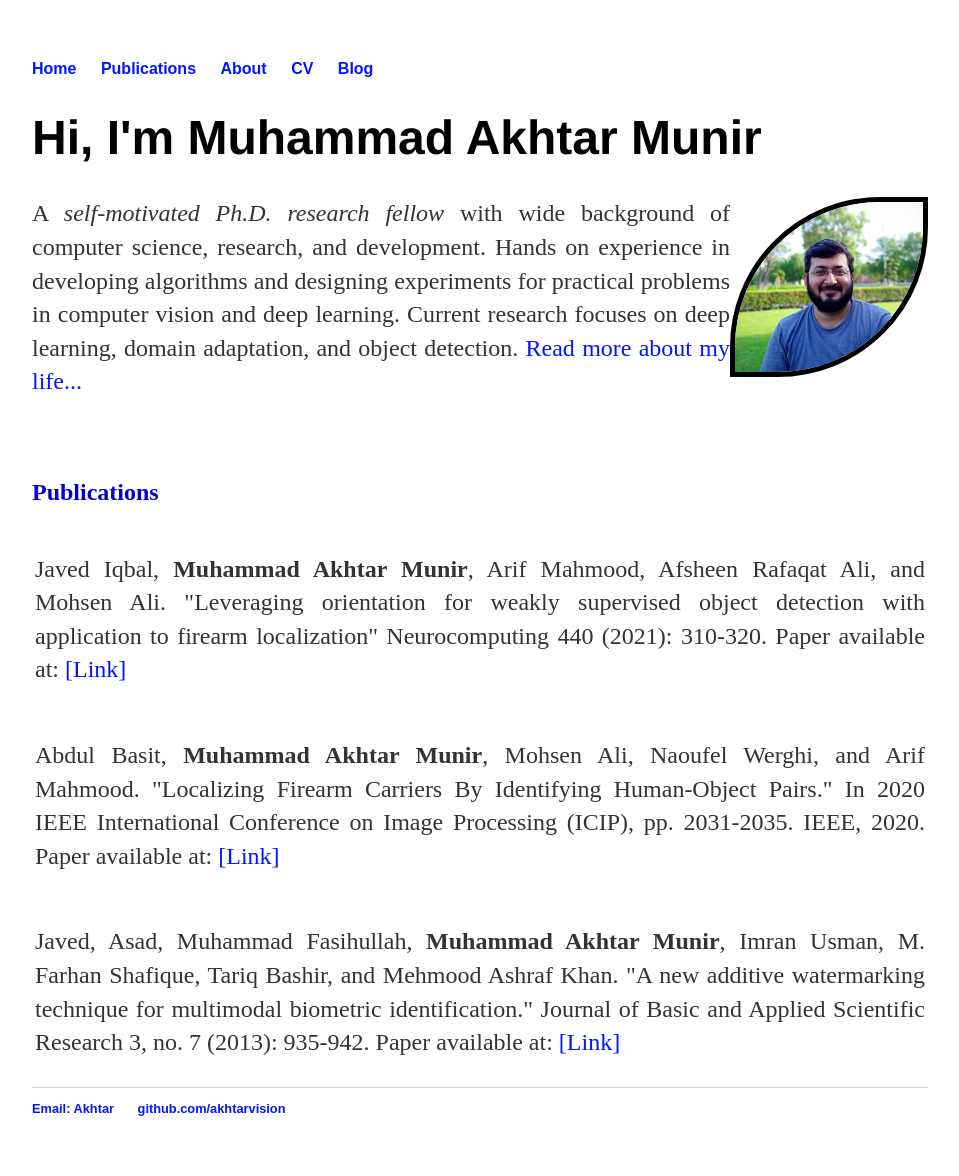
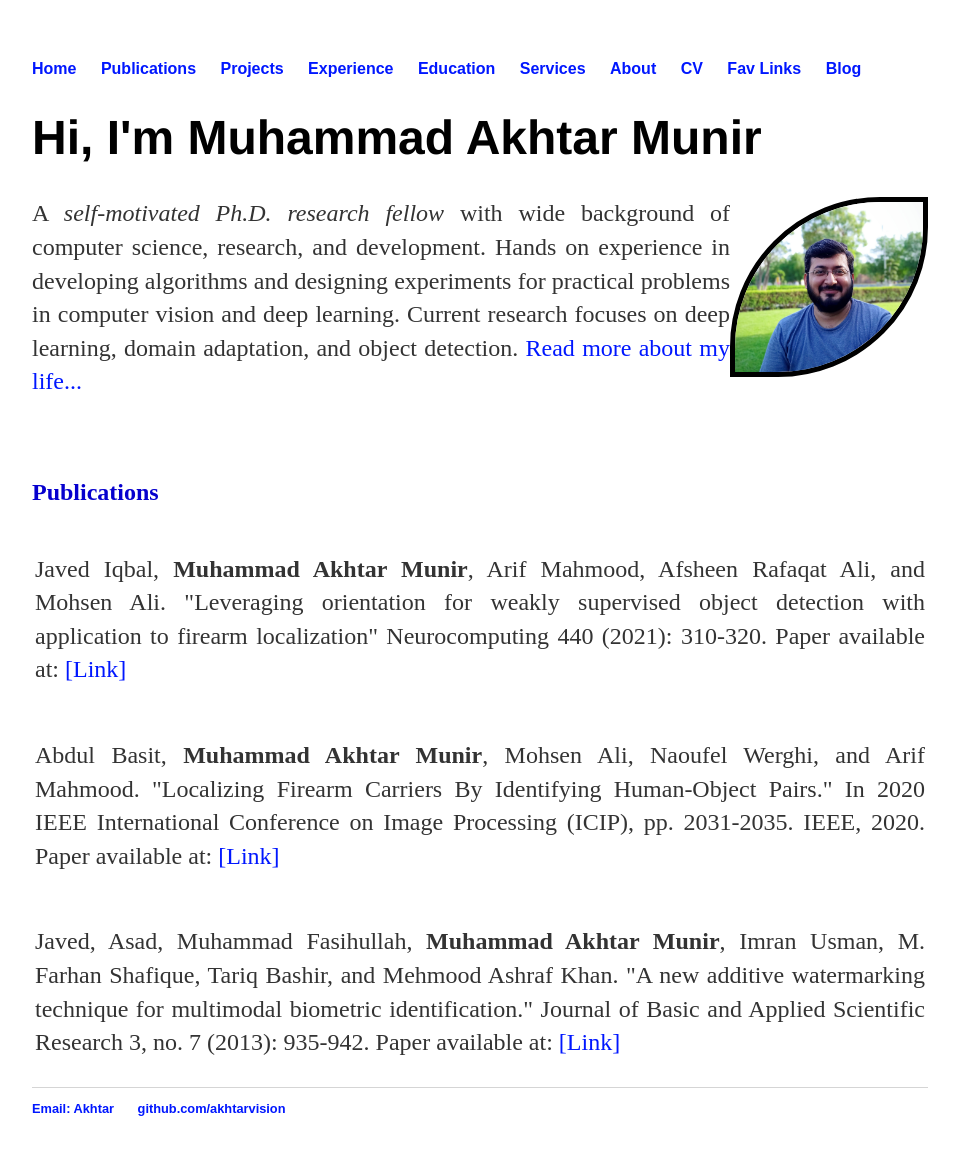
Before and after one commit to akhtarvision/akhtarvision.github.io, a Jekyll site: the page built from index.html, in a window 1280 px wide. Shown: the whole page, without its empty margins (160-1119 px from the left). Built offline with Jekyll 4.4.1, drawn with Linux system fonts in a browser that asks for light colours.

Commit message:
Update default.html

```diff
--- a/_layouts/default.html
+++ b/_layouts/default.html
@@ -10,8 +10,13 @@
 	    		<ul>
 	        		<li><a href="/">Home</a></li>
 				<li><a href="#publications">Publications</a></li>
+				<li><a href="#projects">Projects</a></li>
+				<li><a href="#experience">Experience</a></li>
+				<li><a href="#education">Education</a></li>
+				<li><a href="#services">Services</a></li>
 		        	<li><a href="/about">About</a></li>
 	        		<li><a href="/cv">CV</a></li>
+				<li><a href="/flinks">Fav Links</a></li>
 	        		<li><a href="/blog">Blog</a></li>
 
 	    		</ul>
```
